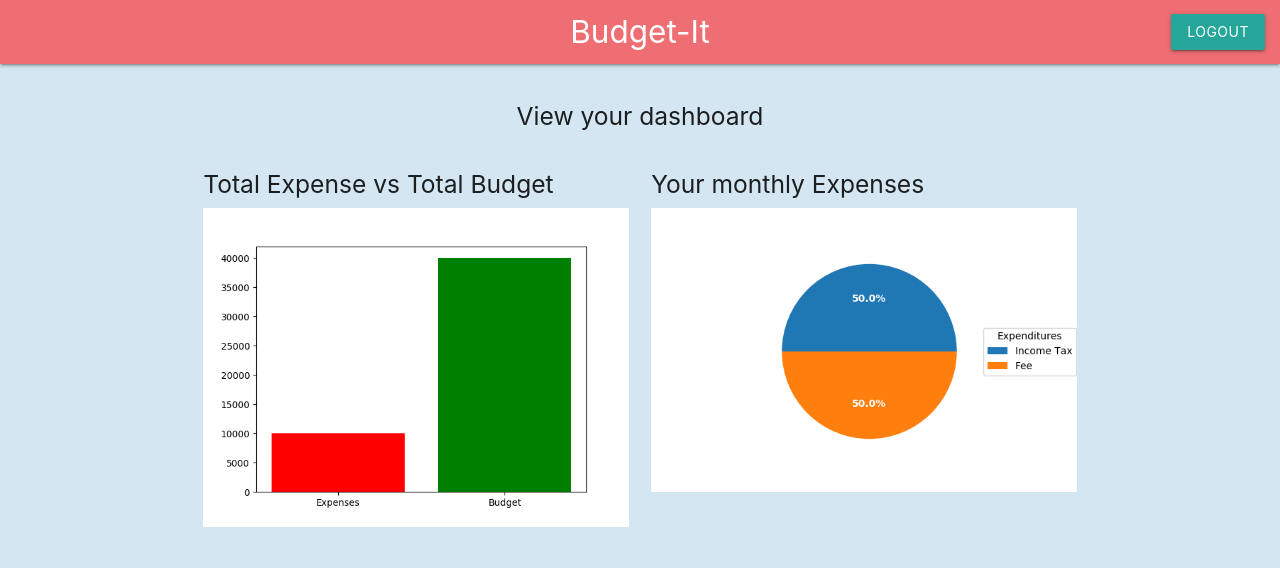
After one commit to sharanyavenkat25/Budget-Management-System, a Django app: page /dashboard in a window 1280 px wide. The commit adds this page. Shown: the top 568 px of the page. Run offline with Django 3.2, Linux system fonts and the light colour scheme.

Commit message:
dashboard added

```diff
--- /dev/null
+++ b/budget_app/templates/budget_app/dashboard.html
@@ -0,0 +1,40 @@
+{% load static %}
+<!DOCTYPE html>
+<html>
+<head>
+	<title>Dashboard</title>
+	<link href="https://fonts.googleapis.com/icon?family=Material+Icons" rel="stylesheet">
+    <link rel="stylesheet" href="https://cdnjs.cloudflare.com/ajax/libs/materialize/1.0.0/css/materialize.min.css">
+    <meta name="viewport" content="width=device-width, initial-scale=1.0"/>
+
+</head>
+<body style="background-color:#D4E6F1">
+	<nav>
+        <div class="nav-wrapper">
+            <a href='{% url "index" %}' class='brand-logo center'>Budget-It</a>
+            <ul class="right">
+                <li><a href='{% url "logout" %}' class='btn'>Logout</a></li>
+            </ul>
+        </div>
+    </nav>
+    <br>
+    <h5 align="center">View your dashboard </h5>
+    <div class="section">
+            <div class="row">
+                <div class="container">
+				    <div class="col s6">
+				        <h5>Total Expense vs Total Budget</h5>
+				        <img class='responsive-img' src= "{% static 'budget_app/expense.png' %}">
+				    </div>
+
+				    <div class="col s6">
+					    <h5>Your monthly Expenses</h5>
+					    <img class='responsive-img' src= "{% static 'budget_app/costs.png' %}">
+				    </div>
+				</div>
+		    </div>
+	</div>
+
+
+</body>
+</html>
--- a/budget_app/urls.py
+++ b/budget_app/urls.py
@@ -8,5 +8,6 @@ urlpatterns = [
     path('add_item',views.add_item,name='add item'),
     path('accounts/',include('django.contrib.auth.urls')),
     path('logout',views.logout_view,name='logout'),
-    path('sign_up',views.sign_up,name="sign up")
+    path('sign_up',views.sign_up,name="sign up"),
+    path('dashboard',views.view,name='dashboard')
 ]
--- a/budget_app/views.py
+++ b/budget_app/views.py
@@ -128,6 +128,9 @@ def logout_view(request):
     logout(request)
     return HttpResponseRedirect('/')
 
+def view(request):
+	form = UserCreationForm
+	return render(request,'budget_app/dashboard.html',{'form':form})
 
 def sign_up(request):
     if request.method == 'POST':
```
Also changed, not shown: budget_app/templates/budget_app/index.html (+8 -5 lines), budget_app/static/budget_app/costs.png, budget_app/static/budget_app/expense.png.
